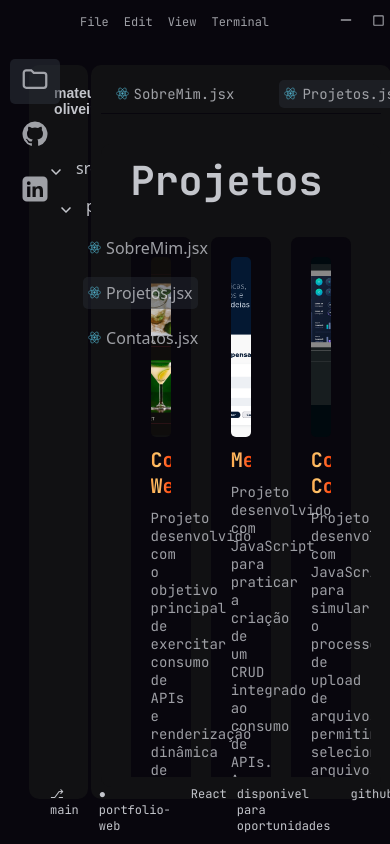
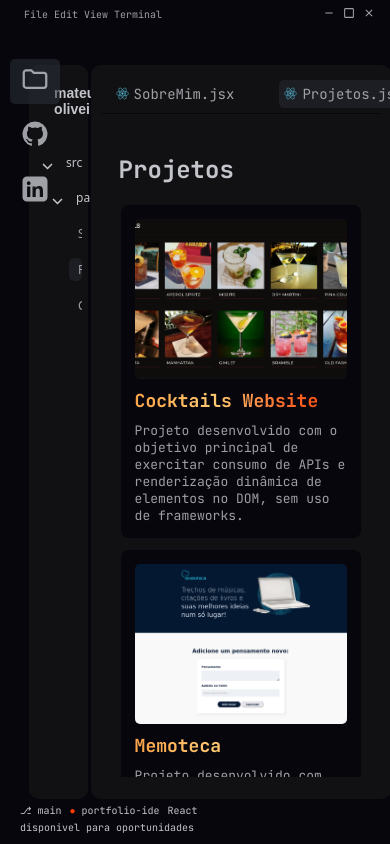
Before and after one commit to mateus-olv-dev/portfolio-ide, a React (Vite) app: page /habilidades in a window 390 px wide. Shown: the top 844 px of the page. Built offline with nearby package versions, Linux system fonts and the light colour scheme.

Commit message:
Implementa responsividade

```diff
--- a/src/App.css
+++ b/src/App.css
@@ -63,6 +63,52 @@
 opacity: 1;
 }
 
+/* ===== Responsividade ===== */
+
+@media (max-width: 1024px) {
+  .container-top-bar {
+    left: 40px;
+    width: calc(100% - 40px);
+  }
+}
+
+@media (max-width: 768px) {
+  .container-top-bar {
+    left: 20px;
+    width: calc(100% - 20px);
+    padding: 8px;
+  }
+
+  .top-bar-menu ul, .top-bar-nav ul {
+    gap: 10px;
+  }
+
+  .top-bar-menu ul li, .top-bar-nav ul li {
+    font-size: 11px;
+  }
+}
+
+@media (max-width: 480px) {
+  .container-top-bar {
+    left: 8px;
+    width: calc(100% - 16px);
+    padding: 6px;
+  }
+
+  .top-bar-menu ul, .top-bar-nav ul {
+    gap: 6px;
+  }
+
+  .top-bar-menu ul li, .top-bar-nav ul li {
+    font-size: 10px;
+  }
+
+  .top-bar-nav svg {
+    width: 14px !important;
+    height: 14px !important;
+  }
+}
+
 
 .container-status-bar {
   position: absolute;
@@ -82,5 +128,47 @@
 .container-status-bar ul li {
 color: var(--text);
 font-size: 12px;
+}
 
+.list-1 li span {
+color: #FF3D00;
 }
+
+/* ===== Responsividade ===== */
+
+@media (max-width: 768px) {
+  .container-status-bar {
+    padding: 0px 16px;
+  }
+
+  .container-status-bar ul {
+    gap: 12px;
+  }
+
+  .container-status-bar ul li {
+    font-size: 11px;
+  }
+}
+
+@media (max-width: 480px) {
+  .container-status-bar {
+    padding: 0px 10px;
+    flex-wrap: wrap;
+    row-gap: 4px;
+  }
+
+  .container-status-bar ul {
+    gap: 8px;
+  }
+
+  .container-status-bar ul li {
+    font-size: 10px;
+    white-space: nowrap;
+  }
+
+  /* Esconde itens menos essenciais para não estourar a largura */
+  .list-2 li:nth-child(2),
+  .list-2 li:nth-child(3) {
+    display: none;
+  }
+}
--- a/src/App.jsx
+++ b/src/App.jsx
@@ -74,7 +74,7 @@ function StatusBar() {
     <div className="container-status-bar">
       <ul className='list-1'>
         <li>⎇ main</li>
-        <li>● portfolio-web</li>
+        <li><span>● </span>portfolio-ide</li>
         <li>React</li>
       </ul>
       <ul className='list-2'>
--- a/src/components/Sidebar/FileExplorer.css
+++ b/src/components/Sidebar/FileExplorer.css
@@ -15,7 +15,6 @@ ul {
 }
 .file-tree ul li {
 margin: 5px 0;
-
 }
 
 .file-tree ul li a {
@@ -70,3 +69,55 @@ details[open] > summary::before {
 border-radius: 4px;
 opacity: 1;
 }
+
+/* ===== Responsividade (ajustes pontuais) ===== */
+
+@media (max-width: 1024px) {
+  .file-tree {
+    max-width: 220px;
+    font-size: 14px;
+  }
+}
+
+@media (max-width: 768px) {
+  .file-tree {
+    max-width: 180px;
+    padding: 8px;
+    font-size: 13px;
+  }
+
+  .file-tree ul li a,
+  summary {
+    padding: 4px 6px;
+    gap: 5px;
+  }
+
+  .file-tree li:not(:has(details)) {
+    padding-left: 18px;
+  }
+}
+
+@media (max-width: 480px) {
+  .file-tree {
+    max-width: 140px;
+    padding: 6px;
+    font-size: 12px;
+  }
+
+  .file-tree ul li a,
+  summary {
+    padding: 3px 4px;
+  }
+
+  .file-tree li:not(:has(details)) {
+    padding-left: 14px;
+  }
+
+  /* nomes de arquivo longos não estouram a largura */
+  .file-tree ul li a span,
+  .file-tree ul li a {
+    white-space: nowrap;
+    overflow: hidden;
+    text-overflow: ellipsis;
+  }
+}
--- a/src/components/TechCarousel.css
+++ b/src/components/TechCarousel.css
@@ -92,3 +92,33 @@
 white-space: nowrap;
 padding: 0 20px;
 }
+
+/* ===== Responsividade ===== */
+
+@media (max-width: 1024px) {
+  .content {
+    width: 70%;
+  }
+}
+
+@media (max-width: 768px) {
+  .embla-title {
+    font-size: 16px;
+    margin-top: 20px;
+  }
+
+  .content {
+    width: 100%;
+  }
+}
+
+@media (max-width: 480px) {
+  .content {
+    height: 42px;
+  }
+
+  .word-pill {
+    font-size: 15px;
+    padding: 0 14px;
+  }
+}
--- a/src/components/pages/Contatos.css
+++ b/src/components/pages/Contatos.css
@@ -69,3 +69,52 @@
 color: var(--text);
 flex-shrink: 0;
 }
+
+/* ===== Responsividade ===== */
+
+/* Tablets */
+@media (max-width: 768px) {
+  .container-contatos {
+    padding: 0px 20px;
+  }
+
+  .container-contatos h1 {
+    font-size: 32px;
+  }
+
+  .container-contatos p {
+    max-width: 100%;
+  }
+
+  .container-social .links {
+    max-width: 100%;
+  }
+}
+
+/* Celulares */
+@media (max-width: 480px) {
+  .container-contatos {
+    padding: 0px 16px;
+  }
+
+  .container-contatos h1 {
+    font-size: 26px;
+  }
+
+  .container-contatos p {
+    font-size: 14px;
+    margin-bottom: 24px;
+  }
+
+  .container-social ul li a {
+    padding: 12px 14px;
+    font-size: 14px;
+    gap: 8px;
+  }
+
+  .container-social ul li a svg {
+    height: 18px !important;
+    width: 18px;
+    flex-shrink: 0;
+  }
+}
--- a/src/components/pages/Contatos.jsx
+++ b/src/components/pages/Contatos.jsx
@@ -12,13 +12,13 @@ export default function Contatos () {
               <a href="">✉️ mateusolv.dev@gmail.com</a>
             </li>
             <li>
-              <a href="">
+              <a href="https://github.com/mateus-olv-dev" target='_blank'>
                 <svg height={"20px"} viewBox="0 0 24 24" fill="currentColor"><path d="M12 2a10 10 0 0 0-3.16 19.49c.5.09.68-.22.68-.48v-1.7c-2.78.6-3.37-1.34-3.37-1.34-.46-1.16-1.11-1.47-1.11-1.47-.9-.62.07-.6.07-.6 1 .07 1.53 1.03 1.53 1.03.9 1.52 2.34 1.08 2.91.83.09-.65.35-1.09.63-1.34-2.22-.25-4.56-1.11-4.56-4.94 0-1.09.39-1.98 1.03-2.68-.1-.25-.45-1.27.1-2.65 0 0 .84-.27 2.75 1.02a9.6 9.6 0 0 1 5 0c1.91-1.29 2.75-1.02 2.75-1.02.55 1.38.2 2.4.1 2.65.64.7 1.03 1.59 1.03 2.68 0 3.84-2.34 4.68-4.57 4.93.36.31.68.92.68 1.85v2.74c0 .27.18.58.69.48A10 10 0 0 0 12 2Z"/></svg>
                 Github
               </a>
             </li>
             <li>
-              <a href="">
+              <a href="https://github.com/mateus-olv-dev" target='_blank'>
                 <svg height={"20px"} viewBox="0 0 24 24" fill="currentColor"><path d="M18.5 2h-13A3.5 3.5 0 0 0 2 5.5v13A3.5 3.5 0 0 0 5.5 22h13a3.5 3.5 0 0 0 3.5-3.5v-13A3.5 3.5 0 0 0 18.5 2ZM8.3 18.4H5.7V9.9h2.6v8.5ZM7 8.8a1.5 1.5 0 1 1 0-3 1.5 1.5 0 0 1 0 3Zm11.4 9.6h-2.6v-4.4c0-1.1 0-2.5-1.5-2.5s-1.7 1.2-1.7 2.4v4.5h-2.6V9.9h2.5v1.1h.1c.4-.7 1.3-1.5 2.6-1.5 2.7 0 3.2 1.8 3.2 4.2v4.7Z"/>
                 </svg>
                 Linkedin</a>
--- a/src/components/pages/Home.css
+++ b/src/components/pages/Home.css
@@ -45,3 +45,57 @@
 color: transparent;
 animation: gradient-animation 4s ease infinite;
 }
+
+/* ===== Responsividade ===== */
+
+/* Tablets */
+@media (max-width: 1024px) {
+  .resume {
+    max-width: 70%;
+  }
+}
+
+@media (max-width: 768px) {
+  .home {
+    padding: 24px;
+  }
+
+  .nome {
+    font-size: 44px;
+  }
+
+  .sobre-mim h2 {
+    font-size: 22px;
+  }
+
+  .resume {
+    max-width: 100%;
+    font-size: 15px;
+    line-height: 22px;
+  }
+}
+
+/* Celulares */
+@media (max-width: 480px) {
+  .home {
+    padding: 16px;
+  }
+
+  .home-span {
+    font-size: 16px;
+  }
+
+  .nome {
+    font-size: 32px;
+  }
+
+  .sobre-mim h2 {
+    font-size: 18px;
+  }
+
+  .resume {
+    font-size: 14px;
+    line-height: 20px;
+    margin-top: 14px;
+  }
+}
--- a/src/components/pages/Projetos.css
+++ b/src/components/pages/Projetos.css
@@ -93,3 +93,62 @@
 background: #FFA94D;
 border-radius: 10px;
 }
+
+/* ===== Responsividade ===== */
+
+/* Tablets grandes / laptops pequenos */
+@media (max-width: 1024px) {
+  .container-projetos {
+    grid-template-columns: repeat(2, minmax(0, 1fr));
+    gap: 16px;
+    padding: 16px;
+  }
+}
+
+/* Tablets */
+@media (max-width: 768px) {
+  .editor-screen-projetos h1 {
+    font-size: 30px;
+    margin-left: 10px;
+  }
+
+  .container-projetos {
+    grid-template-columns: repeat(2, minmax(0, 1fr));
+    gap: 14px;
+    padding: 14px;
+  }
+
+  .card-projeto img {
+    height: 140px;
+  }
+}
+
+/* Celulares */
+@media (max-width: 480px) {
+  .editor-screen-projetos h1 {
+    font-size: 24px;
+    margin-left: 8px;
+  }
+
+  .container-projetos {
+    grid-template-columns: 1fr;
+    gap: 12px;
+    padding: 10px;
+  }
+
+  .card-projeto {
+    padding: 14px;
+  }
+
+  .card-projeto img {
+    height: 160px;
+  }
+
+  .projeto-title {
+    font-size: 18px;
+  }
+
+  .projeto-descricao {
+    font-size: 13px;
+  }
+}
```
Lines whose indentation alone changed are shown as unchanged.
